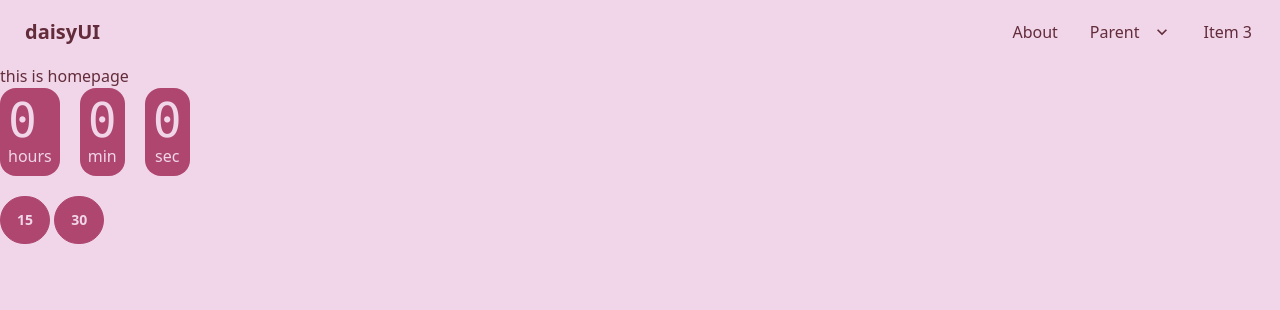
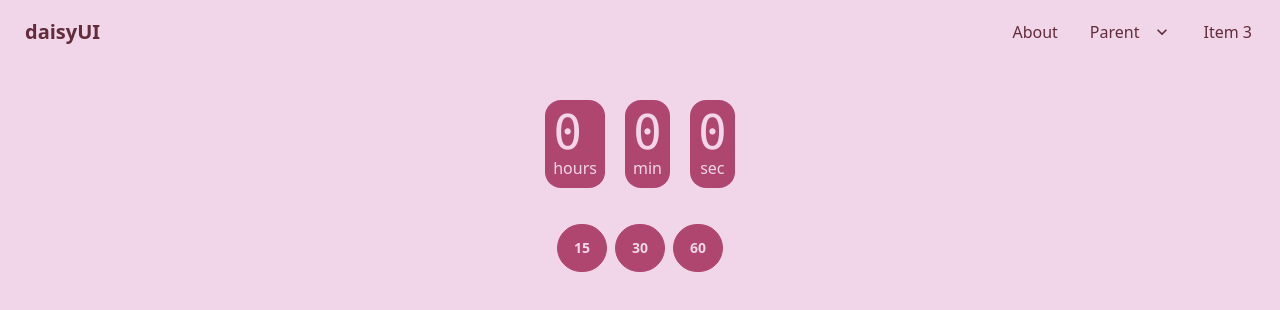
Before and after one commit to teresallee/clc_app, a SvelteKit app: page / in a window 1280 px wide. Shown: the top 310 px of the page. Built offline with nearby package versions, Linux system fonts and the light colour scheme.

Commit message:
moved timer to the middle

```diff
--- a/src/routes/+page.svelte
+++ b/src/routes/+page.svelte
@@ -1,12 +1,15 @@
+<!-- This is the Javascript that adds functionality to the HTML -->
 <script lang="ts">
-   let countDownDate: Date // Place holder for the countDownDate.
-	let now: number //The current date in milliseconds.
-	let days = 0 // Default Value
-	let hours = 0 // Default Value
-	let minutes = 0 // Default Value
-	let seconds = 0 // Default Value
+	// This is where we hold all of the values that we change and manipulate.
+	let now: number; //The current date in milliseconds. This value is set by setTimer and updateTimer.
+	let countDownDate: Date; // The current date + the minutes (15, 30, 60) selected countDownDate. If a button is not clicked, this is undefined. This value is set by setTimer.
 
-   // This function will use the setIntervalMethod to run the function that we have given it.
+	let days = 0; // Default Value
+	let hours = 0; // Default Value
+	let minutes = 0; // Default Value
+	let seconds = 0; // Default Value
+
+	// This function will use the setInterval method to run the function that we have given it every second. This function will run every second whether we have a countDownDate or not but inside updateTimer, we check to see if a countDownDate is set. If it is not set we it will do nothing. If it is set, then go to updateTimer and read that.
 	let thisRunsEverySecond = setInterval(updateTimer, 1000);
 
 	// This function will take the date we give it, and add the number of minutes we give it. It will produce a new date such as 15 minutes into the future, and return it.
@@ -14,19 +17,21 @@
 		return new Date(date.getTime() + minutes * 60000);
 	}
 
-   // This function will set the timer time.
-	function setTimer(buttonTime: number) {
-		const date = new Date(); // Get the current date time.
-		now = date.getTime(); // Convert the current date time to milliseconds.
-      countDownDate = addMinutes(date, buttonTime) // Set the timer countDownDate to this new date that we got from addMinutes().
+	// This function will set the timer time. It takes a parameter of minutes which is a number that represents minutes.
+	function setTimer(minutes: number) {
+		const date = new Date(); // Get the current date time so we can convert it to milliseconds so we can add the minutes (15, 30, 60) to it.
+		now = date.getTime(); // Convert the current date time to milliseconds. We need it in milliseconds so we can do math with it. Otherwise we can't really do Feb 15 12pm - 30 minutes.
+		countDownDate = addMinutes(date, minutes); // Set the timer countDownDate to this new date that we got from addMinutes(). Read into addMinutes().
 	}
 
 	// This function will update the timer every time it is run. Currently we run it every second on line 10.
-	function updateTimer () {
-      if (countDownDate) { // If countDownDate is set and is not undefined, then we wil update the days, hours, minutes, and seconds values.
+	function updateTimer() {
+		// If the countDownDate is not set by setTimer yet, then this function will do nothing. Otherwise it will compare subtract the currentDate in millisceonds from the countDownDate in milliseconds to show the remaining time.
+		if (countDownDate) {
+			// If countDownDate is set and is not undefined, then we wil update the days, hours, minutes, and seconds values.
 			const date = new Date(); // Get the current time (when this function is running).
-         now = date.getTime(); // Convert the current time into milliseconds.
-         const timeleft = countDownDate - now; // Calculate the difference between the countDownDate and current time.
+			now = date.getTime(); // Convert the current time into milliseconds. We need it in milliseconds so we can do math with it. Otherwise we can't really do Feb 15 12pm - 30 minutes.
+			const timeleft = countDownDate.getTime() - now; // We convert countDownDate to milliseconds and minus the current date in milliseconds. This will calculate the difference between the countDownDate and current time giving us the time remaining.
 
 			// Now we update the days, hours, minutes, seconds values.
 			days = Math.floor(timeleft / (1000 * 60 * 60 * 24));
@@ -37,42 +42,64 @@
 	}
 </script>
 
-<h1>this is homepage</h1>
-
-<!--
-[15 minutes] - figure out what the time is 15 minutes into the future. use this time in line 2
- [30 minutes] -->
-
+<div class="center">
 	<div class="grid grid-flow-col gap-5 text-center auto-cols-max">
 		<!-- <div class="flex flex-col p-2 bg-neutral rounded-box text-neutral-content">
-		<span class="countdown font-mono text-5xl">
-			{days}
-		</span>
+			<span class="countdown font-mono text-5xl">{days}</span>
 			days
 		</div> -->
 		<div class="flex flex-col p-2 bg-neutral rounded-box text-neutral-content">
-		<span class="countdown font-mono text-5xl">
-			{hours}
-		</span>
+			<span class="countdown font-mono text-5xl">{hours}</span>
 			hours
 		</div>
 		<div class="flex flex-col p-2 bg-neutral rounded-box text-neutral-content">
-		<span class="countdown font-mono text-5xl">
-			{minutes}
-		</span>
+			<span class="countdown font-mono text-5xl">{minutes}</span>
 			min
 		</div>
 		<div class="flex flex-col p-2 bg-neutral rounded-box text-neutral-content">
-		<span class="countdown font-mono text-5xl">
-			{seconds}
-		</span>
+			<span class="countdown font-mono text-5xl">{seconds}</span>
 			sec
 		</div>
 	</div>
+</div>
+<div class="button-container">
 	<button
-	class="btn mt-5"
+		class="btn mx-1"
 		on:click={() => {
 			setTimer(15);
-	}}>15</button
+		}}
 	>
-<button class="btn">30</button>
+		15
+	</button>
+	<button
+		class="btn mx-1"
+		on:click={() => {
+			setTimer(30);
+		}}
+	>
+		30
+	</button>
+	<button
+		class="btn mx-1"
+		on:click={() => {
+			setTimer(60);
+		}}
+	>
+		60
+	</button>
+</div>
+
+<!-- This is HTML in this HTML we use Tailwind and DaisyUI to set the styling and elements. -->
+<style>
+	.center {
+		display: flex;
+		justify-content: center;
+		align-items: center;
+		height: 20vh;
+	}
+
+	.button-container {
+		display: flex;
+		justify-content: center;
+	}
+</style>
--- a/src/routes/about/+page.svelte
+++ b/src/routes/about/+page.svelte
@@ -1 +1,15 @@
-About
+<!-- svelte-ignore a11y-missing-attribute -->
+<html>
+<head>
+  <title>About Me</title>
+  <style>
+    h1 {
+      font-size: 50px;
+    }
+  </style>
+</head>
+<body>
+  <h1><strong>About Me</strong></h1>
+  <p>This is some information about me.</p>
+</body>
+</html>
```
Lines whose indentation alone changed are shown as unchanged.
